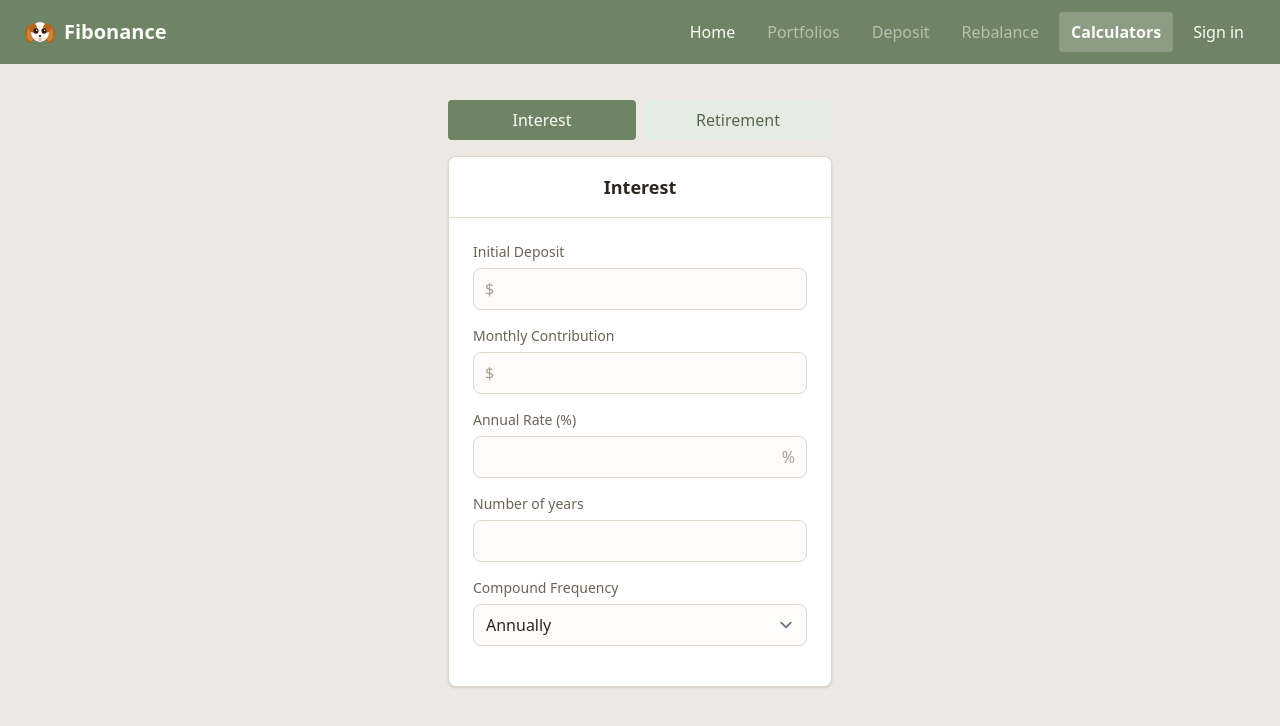
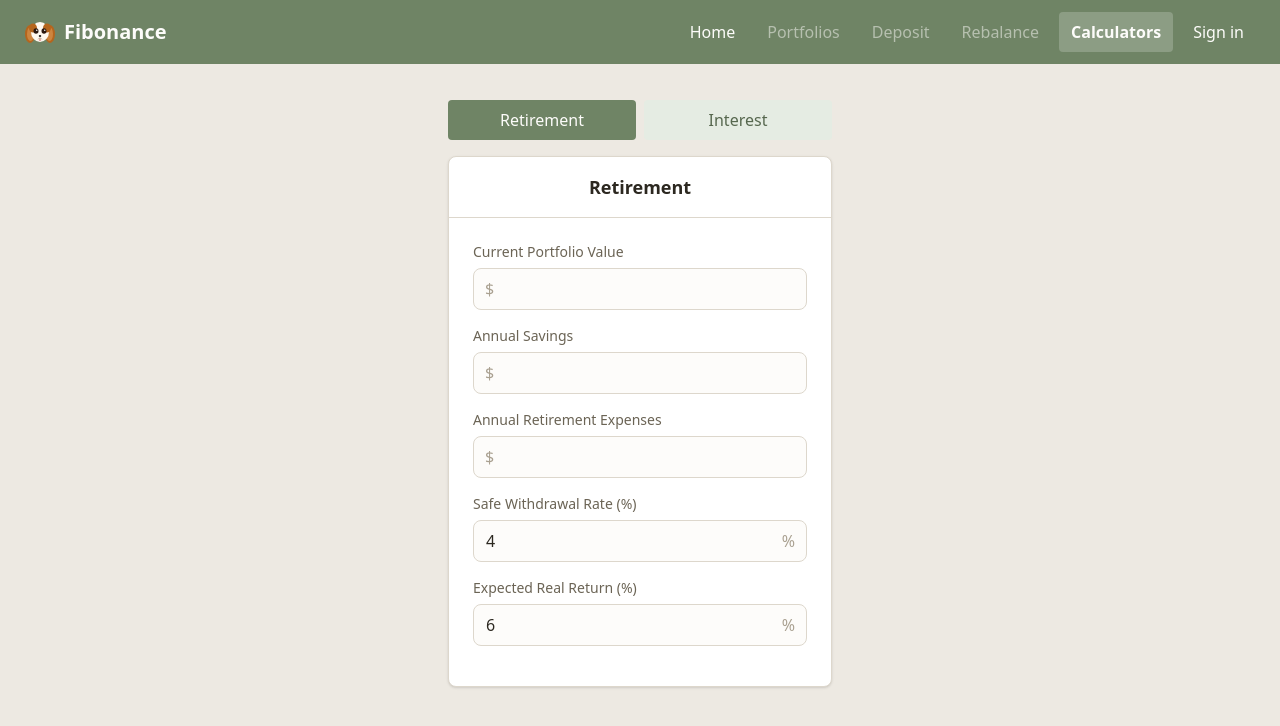
Before and after one commit to ctil/fibonance, a SvelteKit app: page /calculators in a window 1280 px wide. Shown: the top 726 px of the page. Built offline with nearby package versions, Linux system fonts and the light colour scheme; no server answers.

Commit message:
Make retirement calc first

```diff
--- a/src/routes/calculators/+page.svelte
+++ b/src/routes/calculators/+page.svelte
@@ -2,11 +2,20 @@
     import InterestCalc from "$lib/components/InterestCalc.svelte";
     import RetirementCalc from "$lib/components/RetirementCalc.svelte";
 
-    let activeTab: "interest" | "retirement" = $state("interest");
+    let activeTab: "interest" | "retirement" = $state("retirement");
 </script>
 
 <div class="flex flex-col items-center mt-4 w-full">
     <div class="flex w-full max-w-sm gap-2">
+        <button
+            class="flex-1 py-2 px-4 rounded font-medium transition-all duration-200 {activeTab ===
+            'retirement'
+                ? 'bg-sage-600 text-cream-50'
+                : 'bg-sage-100 text-sage-700 hover:bg-sage-200'}"
+            onclick={() => (activeTab = "retirement")}
+        >
+            Retirement
+        </button>
         <button
             class="flex-1 py-2 px-4 rounded font-medium transition-all duration-200 {activeTab ===
             'interest'
@@ -16,15 +25,6 @@
         >
             Interest
         </button>
-        <button
-            class="flex-1 py-2 px-4 rounded font-medium transition-all duration-200 {activeTab ===
-            'retirement'
-                ? 'bg-sage-600 text-cream-50'
-                : 'bg-sage-100 text-sage-700 hover:bg-sage-200'}"
-            onclick={() => (activeTab = "retirement")}
-        >
-            Retirement
-        </button>
     </div>
 
     {#if activeTab === "interest"}
```
